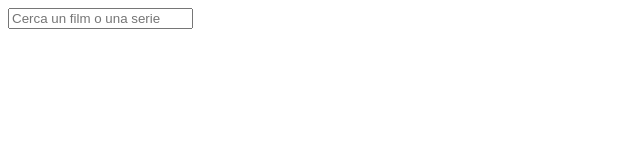
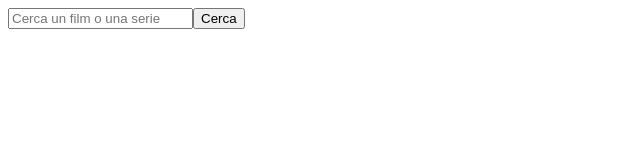
Before and after one commit to dannyarena/react-boolflix, a React (Vite) app: page / in a window 1280 px wide. Shown: the top 160 px of the page, without its empty margins (0-640 px from the left). Built offline with nearby package versions, Linux system fonts and the light colour scheme.

Commit message:
add search button

```diff
--- a/src/SearchBar.jsx
+++ b/src/SearchBar.jsx
@@ -2,6 +2,10 @@ import { useState } from "react";
 
 export default function SearchBar() {
     const [query, setQuery] = useState ('');
+
+        function handleSearch() {
+            console.log(`Hai cercato: ${query}`);
+        }
     return (
         //input di testo
         <div>
@@ -9,6 +13,8 @@ export default function SearchBar() {
             placeholder="Cerca un film o una serie"
             value={query}
             onChange={(event) => setQuery(event.target.value)}/>
+            {/* bottone cerca */}
+            <button onClick={handleSearch}>Cerca</button>
         </div>
     );
 }
```
